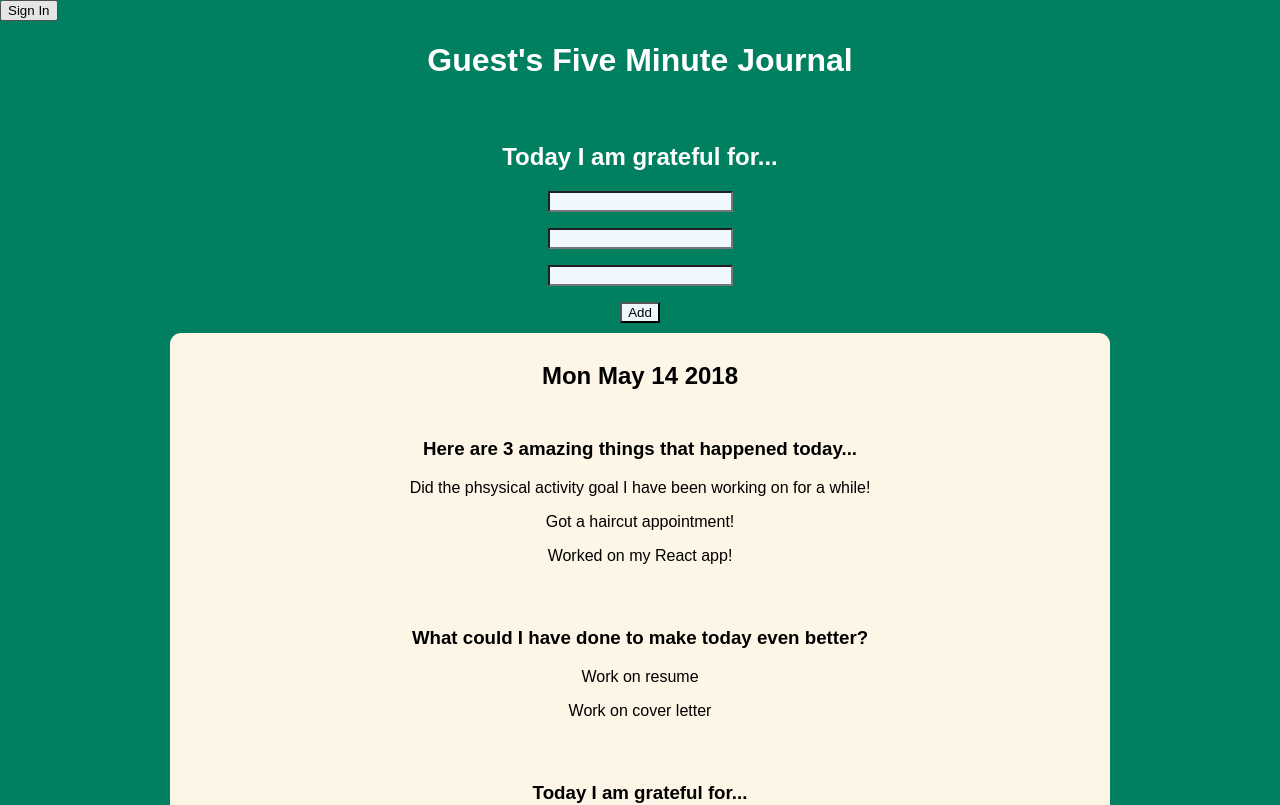
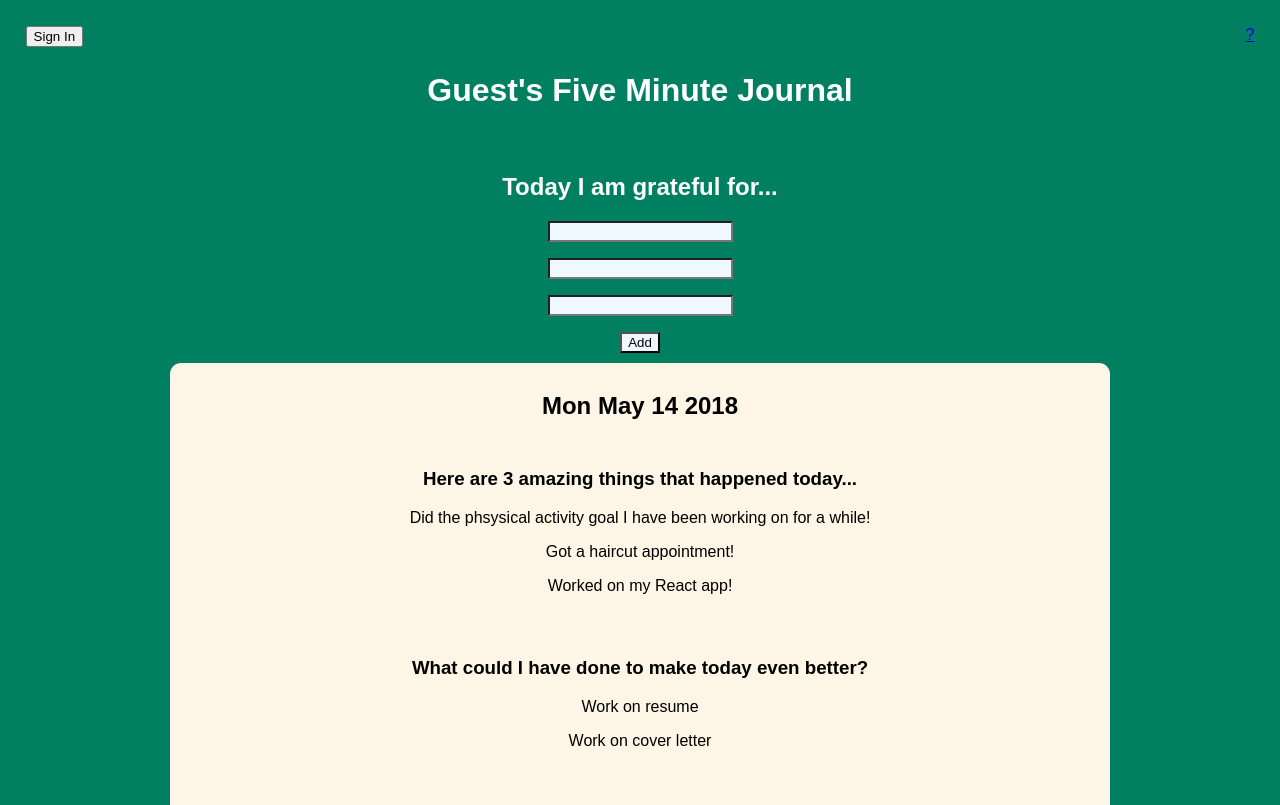
Before and after one commit to SeanBlair/five-minute-journal, a React (Create React App) app: page / in a window 1280 px wide. Shown: the top 805 px of the page. Built offline with nearby package versions, Linux system fonts and the light colour scheme.

Commit message:
Add link to Gratitude Journal on wikipedia for explanation of app.

```diff
--- a/src/App.css
+++ b/src/App.css
@@ -50,3 +50,12 @@ input {
 .hide {
   display: none;
 }
+
+a {
+  float: right;
+  margin-right: 2%;
+}
+
+button {
+  margin: 2%;
+}
--- a/src/App.js
+++ b/src/App.js
@@ -8,10 +8,6 @@ import DEMO_ENTRIES_2_DAYS from './demoEntriesTwoDays';
 
 class App extends React.Component {
   // TODO refactor for clarity
-  // TODO: color same day's morning / night sections slightly different?
-  // TODO: Make first entry in list alternate colors, do not recompute based on
-  // location in entries array, set as a function of the array length when created.
-  // TODO: add a link to 5 minute journal description
   // TODO: add a link to the code?? My linked in?? my github??
   // TODO: make the app look nicer/cooler with css.
   // TODO: make the app mobile friendly, supported by basic tech. Transpile!! to make it work on
@@ -220,6 +216,7 @@ class App extends React.Component {
       this.state.journalEntries.length < 2;
     return (
       <div className="page">
+        <a href="https://en.wikipedia.org/wiki/Gratitude_journal">?</a>
         <button onClick={this.signIn} className={isSignedIn ? 'hide' : 'show'}>
           Sign In
         </button>
```
